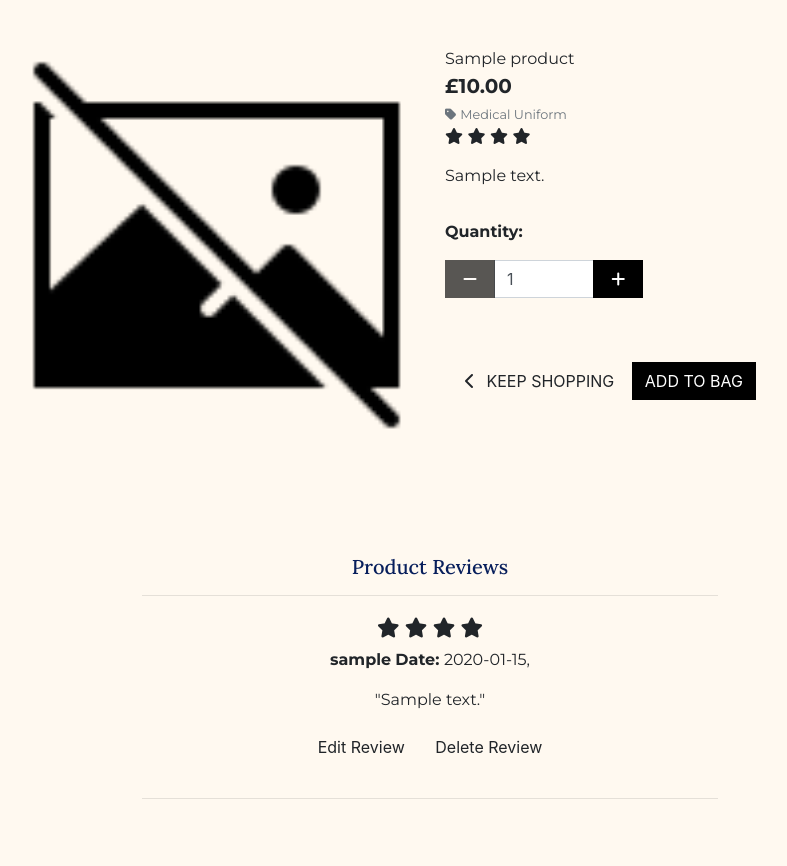
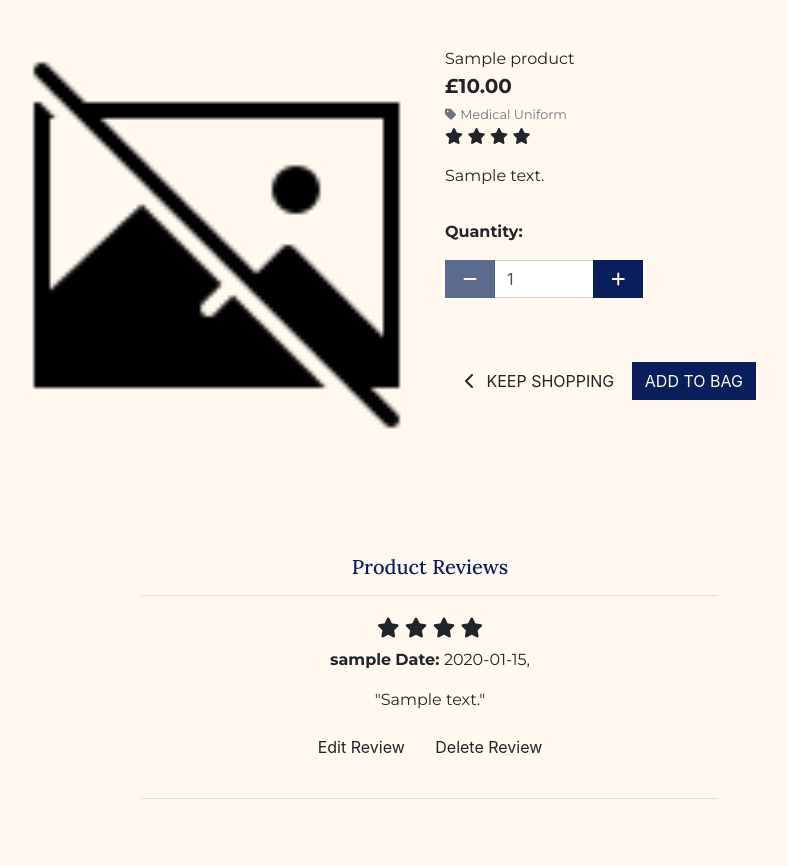
Before and after one commit to mikavir/scrub-savers, a Django app: page /products/1/ in a window 1280 px wide. Shown: the part 262-1128 px from the top of the page, without its empty margins (210-997 px from the left). Run offline with Django 3.2, Linux system fonts and the light colour scheme; a user stored in the database is signed in; data comes from the database, SQL or seed files in the repository; tables that the repository leaves empty hold one stand-in row (values such as "Sample post"); parts of the project's set-up code (start-up, migrations or seed data) failed here and were passed over; some libraries are stand-ins or nearby versions.

Commit message:
Add design to product detail buttons

```diff
--- a/products/templates/products/product_detail.html
+++ b/products/templates/products/product_detail.html
@@ -69,7 +69,7 @@
                                 <div class="form-group w-50">
                                     <div class="input-group">
                                         <div class="input-group-prepend">
-                                            <button class="decrement-qty btn btn-black rounded-0"
+                                            <button class="decrement-qty btn btn-blue rounded-0"
                                                 data-item_id="{{ product.id }}" id="decrement-qty_{{ product.id }}">
                                                 <span class="icon">
                                                     <i class="fas fa-minus"></i>
@@ -81,7 +81,7 @@
                                             data-item_id="{{ product.id }}"
                                             id="id_qty_{{ product.id }}">
                                         <div class="input-group-append">
-                                            <button class="increment-qty btn btn-black rounded-0"
+                                            <button class="increment-qty btn btn-blue rounded-0"
                                                 data-item_id="{{ product.id }}" id="increment-qty_{{ product.id }}">
                                                 <span class="icon">
                                                     <i class="fas fa-plus"></i>
@@ -99,7 +99,7 @@
                                     </span>
                                     <span class="text-uppercase">Keep Shopping</span>
                                 </a>
-                                <input type="submit" class="btn btn-black rounded-0 text-uppercase mt-5" value="Add to Bag">
+                                <input type="submit" class="btn btn-blue rounded-0 mt-5 text-uppercase" value="Add to Bag">
                             </div>
                             <input type="hidden" name="redirect_url" value="{{ request.path }}">
                             {% endwith %}
--- a/static/css/base.css
+++ b/static/css/base.css
@@ -20,6 +20,16 @@ h1,h2,h3,h4, h5, p {
 
 .text-blue {
     color:#081F5c;
+}
+.btn-blue {
+    background-color: #081F5c;
+    color: #fff9F0;
+}
+.custom-button {
+    background-color: #081F5c;
+    color: #fff9F0;
+    border-radius: 15px;
+    border: 1px #081F5c solid;
 }
 /*  NAVIGATION BAR */
 .sort-nav {
```
